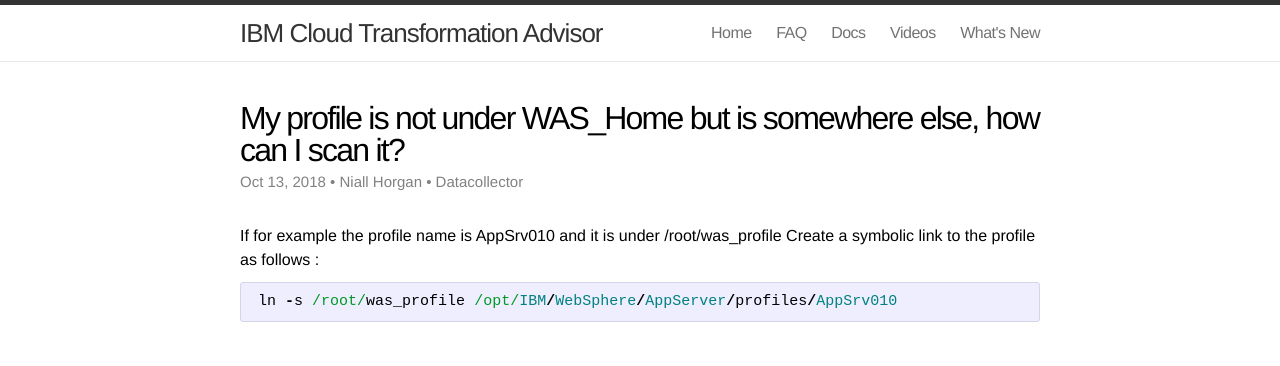
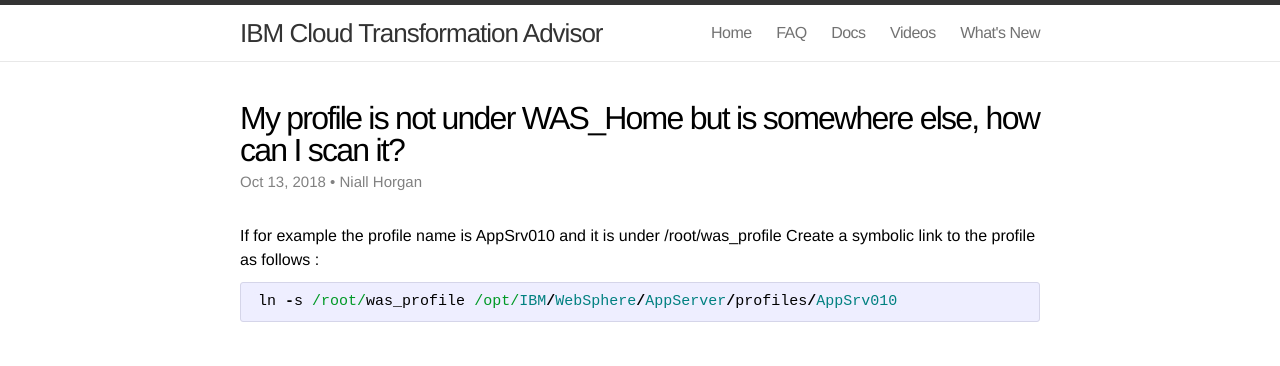
Before and after one commit to TransformationAdvisor/TA.github.io, a Jekyll site: the page built from _posts/2018-10-13-link.md, in a window 1280 px wide. Shown: the top 366 px of the page. Built offline with Jekyll 4.4.1, drawn with Linux system fonts in a browser that asks for light colours.

Commit message:
Update 2018-10-13-link.md

```diff
--- a/_posts/2018-10-13-link.md
+++ b/_posts/2018-10-13-link.md
@@ -1,13 +1,13 @@
 ---
 layout: post
 title: My profile is not under WAS_Home but is somewhere else, how can I scan it?
-categories: Datacollector
+categories: Datacollector_Execution
 author: Niall Horgan
-meta: Datacollector
 ---
 
 If for example the profile name is AppSrv010 and it is under /root/was_profile
 Create a symbolic link to the profile as follows :
+
 {% highlight ruby %}
 ln -s /root/was_profile /opt/IBM/WebSphere/AppServer/profiles/AppSrv010
 {% endhighlight %}
```
